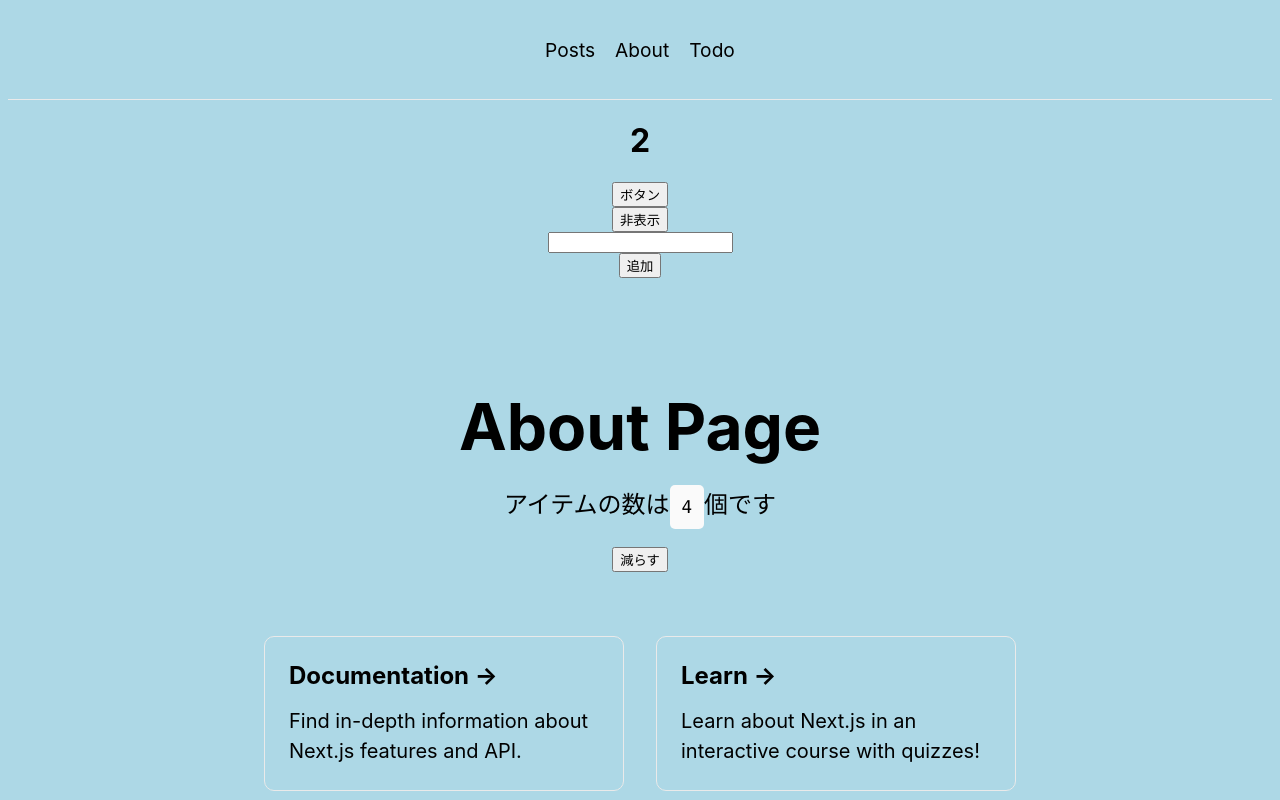
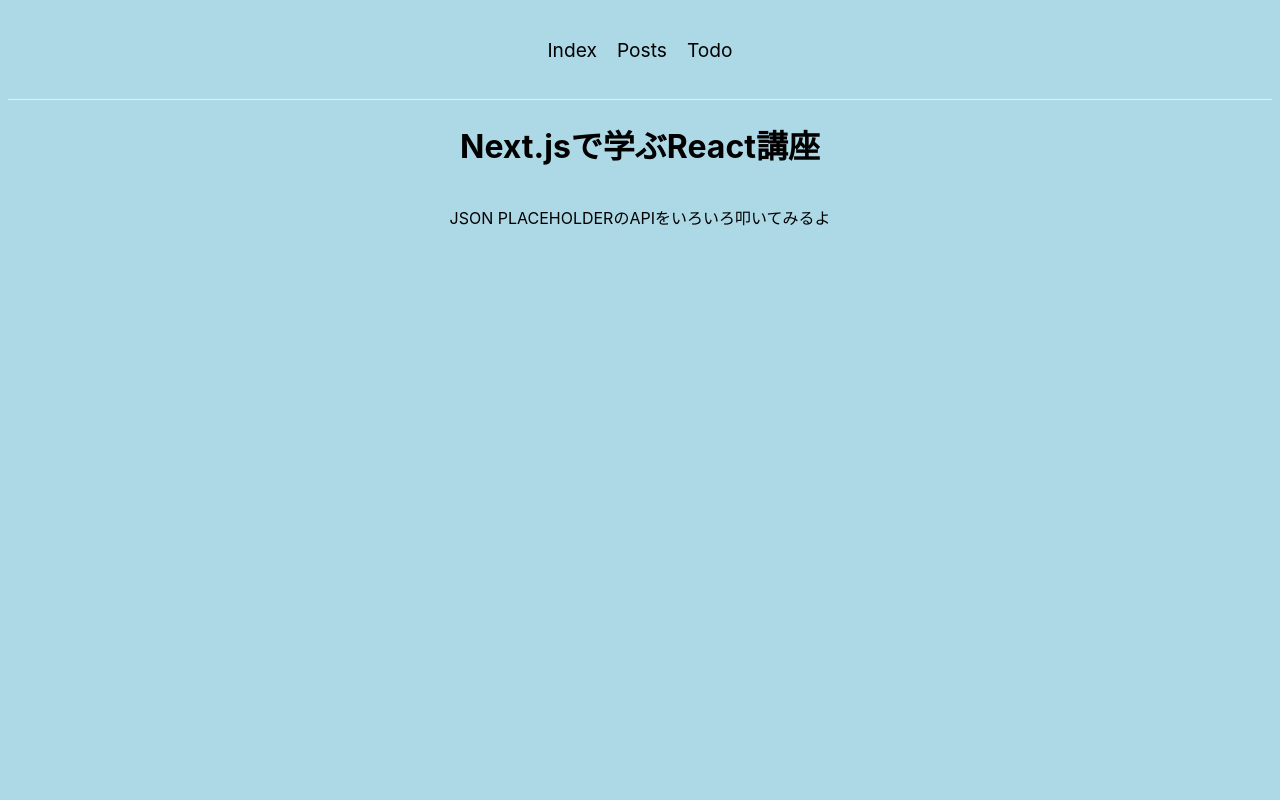
Before and after one commit to sanaevvv/study-react2, a Next.js app: page / in a window 1280 px wide. Shown: the top 800 px of the page. Built offline with nearby package versions, Linux system fonts and the light colour scheme.

Commit message:
パスの変更し忘れ

```diff
--- a/src/components/Header/index.jsx
+++ b/src/components/Header/index.jsx
@@ -3,12 +3,12 @@
 
 const NAV_ITEMS = [
   {
+    href: '/',
+    label: 'Index',
+  },
+  {
     href: '/posts',
     label: 'Posts',
-  },
-  {
-    href: '/about',
-    label: 'About',
   },
   {
     href: '/todo',
--- a/src/pages/index.jsx
+++ b/src/pages/index.jsx
@@ -1,41 +1,20 @@
 import Head from 'next/head';
 import styles from 'src/styles/Home.module.css';
-import { Footer } from 'src/components/Footer';
-import { Main } from 'src/components/Main';
 import { Header } from 'src/components/Header';
 
-const About = ({
-  doubleCount,
-  isShow,
-  handleClick,
-  handleDisplay,
-  text,
-  array,
-  handleChange,
-  handleAdd,
-}) => {
+const Index = ({}) => {
   return (
     <div className={styles.container}>
       <Head>
-        <title>About Page</title>
+        <title>Index Page</title>
         <meta name="description" content="Generated by create next app" />
       </Head>
+
       <Header />
-      {isShow ? <h1>{doubleCount}</h1> : null}
-      <button onClick={handleClick}>ボタン</button>
-      <button onClick={handleDisplay}>{isShow ? '非表示' : '表示'}</button>
-
-      <input value={text} onChange={handleChange} />
-      <button onClick={handleAdd}>追加</button>
-      <ul>
-        {array.map((item) => {
-          return <li key={item}>{item}</li>;
-        })}
-      </ul>
-      <Main page="about" />
-      <Footer />
+      <h1>Next.jsで学ぶReact講座</h1>
+      <p>JSON PLACEHOLDERのAPIをいろいろ叩いてみるよ</p>
     </div>
   );
 };
 
-export default About;
+export default Index;
```
